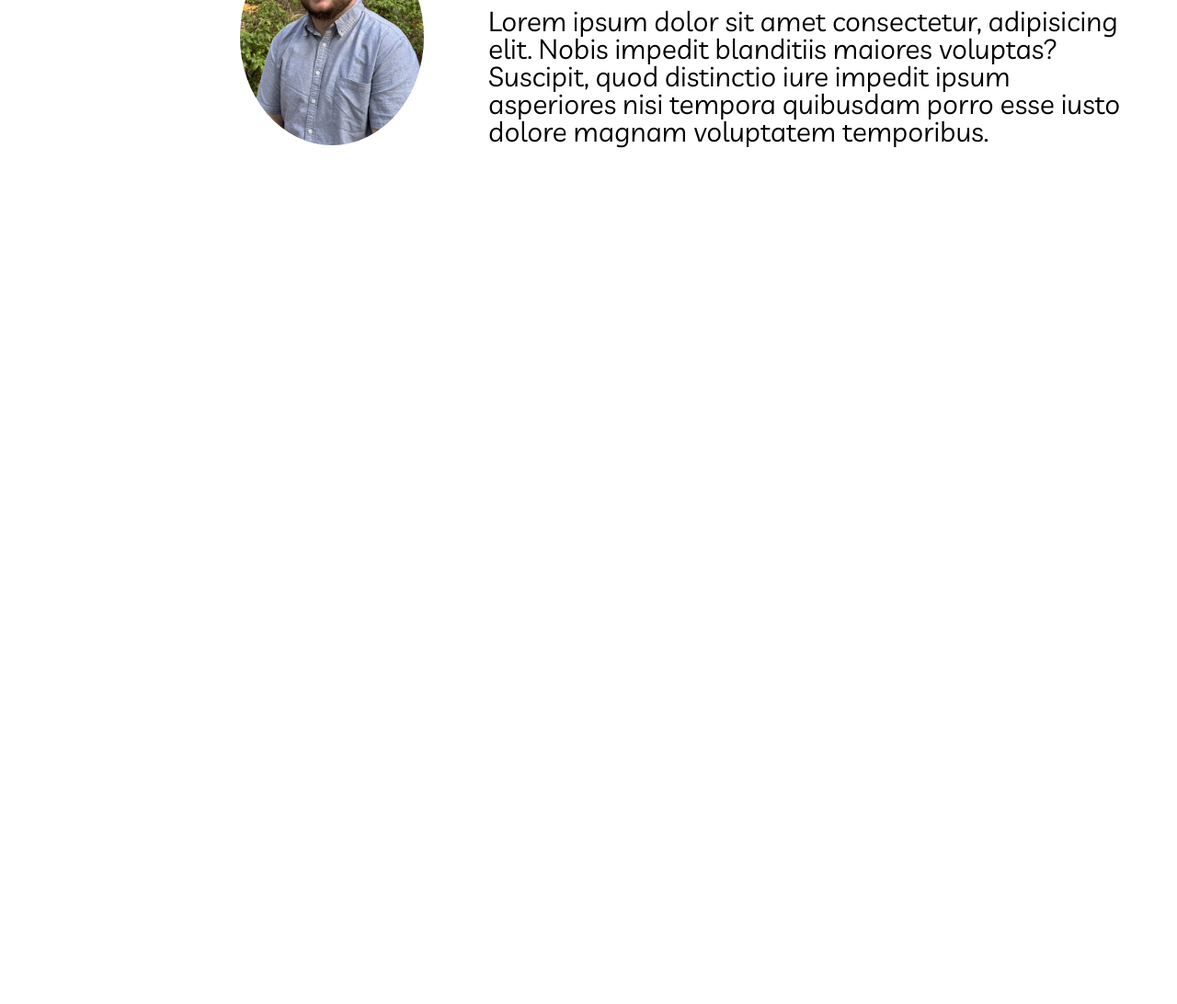
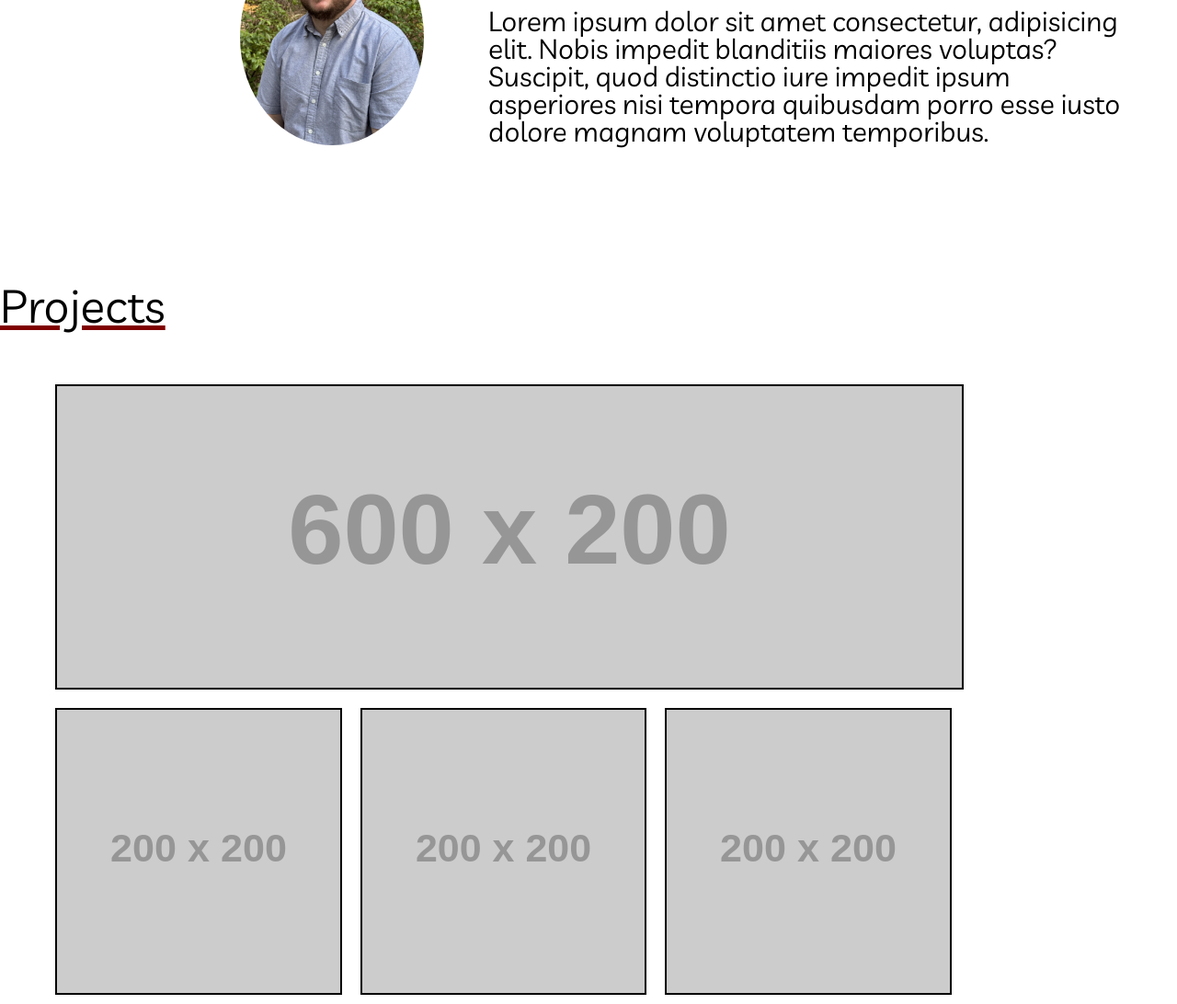
Before and after one commit to TurnerHelical/codingPortfolio, a plain HTML site: page index.html in a window 1280 px wide. Shown: the part 578-1670 px from the top of the page at 92% size. Before the commit the page ends 800 px from the top, so only its background shows below. Drawn offline with Linux system fonts and the light colour scheme; placeholder pictures from the web are drawn by us.

Commit message:
added Projects HTML

```diff
--- a/assets/css/style.css
+++ b/assets/css/style.css
@@ -51,7 +51,7 @@ nav li {
     color: var(--coral);
 }
 
-.aboutMe {
+#aboutMe {
     display: flex;
     flex-direction: row;
     flex-wrap: wrap;
@@ -80,8 +80,46 @@ nav li {
     margin-left: 70px;
     width: 700px;
     align-self: flex-end;
+}
 
+#projects {
+    display: flex;
+    flex-direction: row;
+    flex-wrap: wrap;
+    margin-top: 150px;
+}
 
+.projectsTitle {
+    font-size: 50px;
+    text-decoration: underline;
+    text-decoration-color: maroon;
+    color: black;
+    font-family:var(--font);
+}
+.cards {
+    display: flex;
+    flex-wrap: wrap;
+    margin-left: 50px;
+    margin-top: 50px;
+}
+#firstCard {
+    width: 80%;
+    margin: 10px;
+    border: 2px black solid;
+}
+
+.cardProjects {
+    width: 25%;
+    margin: 10px;
+    border: 2px black solid;
+}
+
+#firstCard:hover {
+    border: 2px var(--coral) dashed;
+}
+
+.cardProjects:hover {
+    border: 2px var(--coral) dashed;
 }
 
 @media screen and (max-width: 833px) {
--- a/index.html
+++ b/index.html
@@ -26,10 +26,20 @@
     </nav>
 
     <main>
-        <section class="aboutMe">
+        <section id="aboutMe">
             <h2 class="aboutMeTitle">About Me</h2>
                 <img src="./assets/images/profilePic.jpg" alt="A picture of the author of the site" class="profilePic">
             <p class="aboutMeInfo">Lorem ipsum dolor sit amet consectetur, adipisicing elit. Nobis impedit blanditiis maiores voluptas? Suscipit, quod distinctio iure impedit ipsum asperiores nisi tempora quibusdam porro esse iusto dolore magnam voluptatem temporibus.</p>
+        </section>
+
+        <section id="projects">
+            <h2 class="projectsTitle">Projects</h2>
+            <div class="cards">
+                <img src="https://placehold.co/600x200" alt="Placeholder Image" id="firstCard">
+                <img src="https://placehold.co/200x200" alt="Placeholder Image" class="cardProjects">
+                <img src="https://placehold.co/200x200" alt="Placeholder Image" class="cardProjects">
+                <img src="https://placehold.co/200x200" alt="Placeholder Image" class="cardProjects">
+            </div>
         </section>
     </main>
 
```
